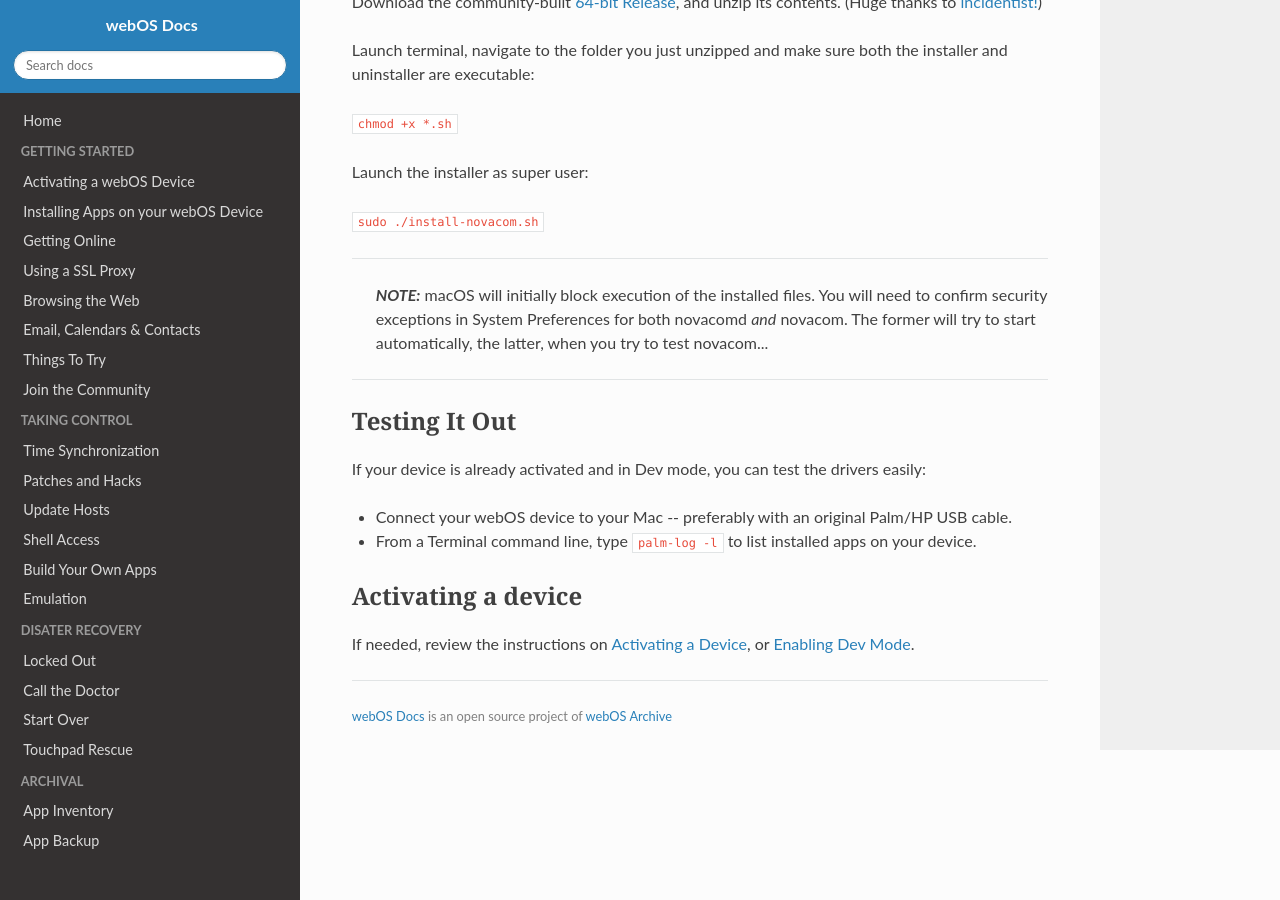
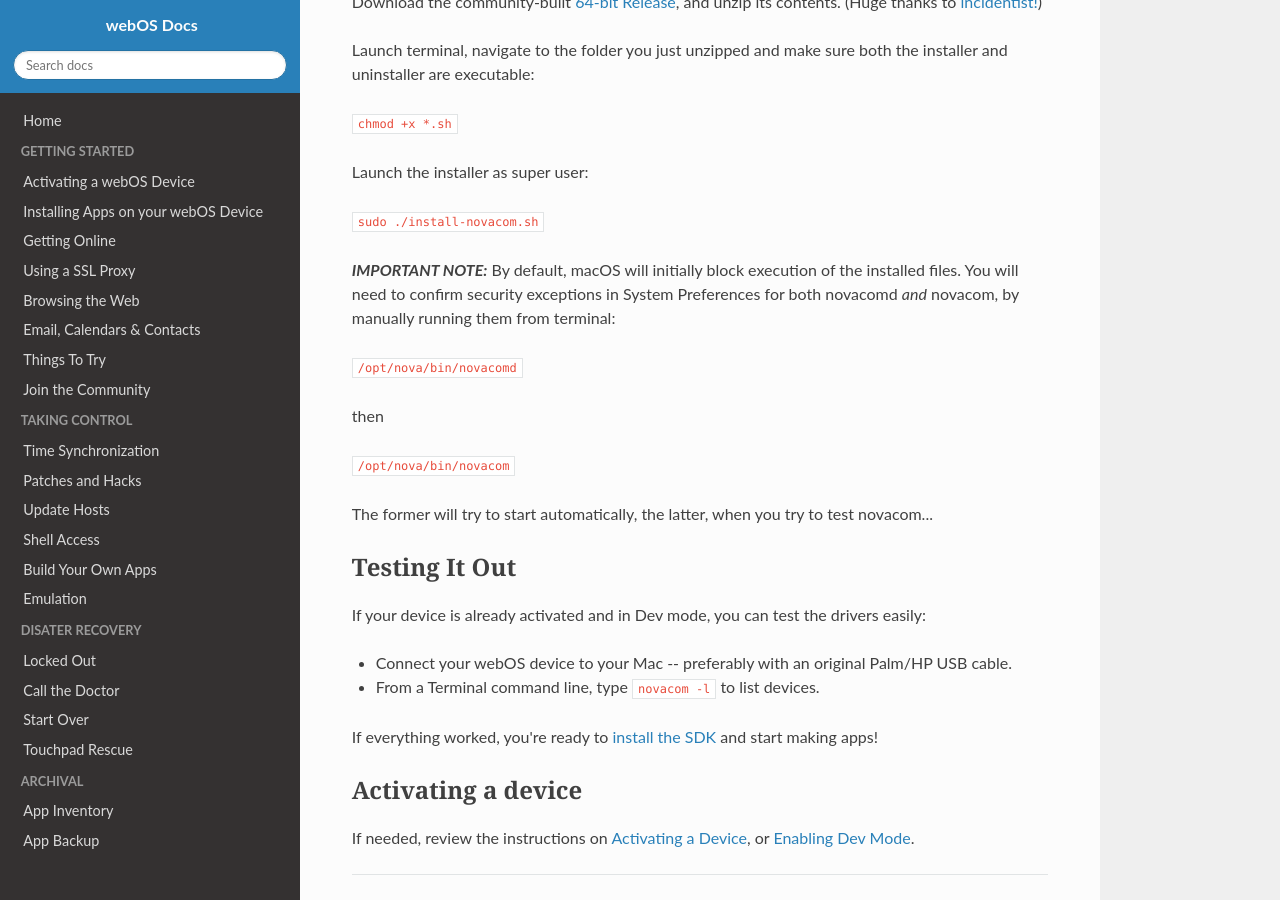
Before and after one commit to webOSArchive/webos-docs, an MkDocs documentation site: the page built from docs/macos-install.md, in a window 1280 px wide and 900 px high, scrolled down 959 px. Built offline with MkDocs 1.6.1, drawn with Linux system fonts in a browser that asks for light colours; nearby versions of some CDN libraries; some web fonts are replaced; library files that are not in the unit come from our copies.

Commit message:
update Mac install info

```diff
--- a/docs/macos-install.md
+++ b/docs/macos-install.md
@@ -39,17 +39,24 @@ Launch the installer as super user:
 
 `sudo ./install-novacom.sh`
 
----
-> **_NOTE:_** macOS will initially block execution of the installed files. You will need to confirm security exceptions in System Preferences for both novacomd *and* novacom. The former will try to start automatically, the latter, when you try to test novacom...
+**_IMPORTANT NOTE:_** By default, macOS will initially block execution of the installed files. You will need to confirm security exceptions in System Preferences for both novacomd *and* novacom, by manually running them from terminal:
 
----
+`/opt/nova/bin/novacomd`
+
+then
+
+`/opt/nova/bin/novacom`
+
+The former will try to start automatically, the latter, when you try to test novacom...
 
 ## Testing It Out
 
 If your device is already activated and in Dev mode, you can test the drivers easily:
 
 * Connect your webOS device to your Mac -- preferably with an original Palm/HP USB cable.
-* From a Terminal command line, type `palm-log -l` to list installed apps on your device.
+* From a Terminal command line, type `novacom -l` to list devices.
+
+If everything worked, you're ready to [install the SDK](sdkpdk.md) and start making apps!
 
 ## Activating a device
 
```
